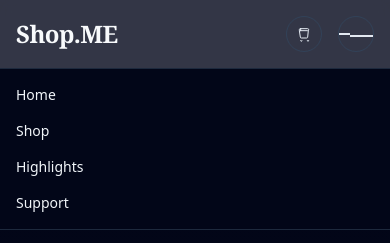
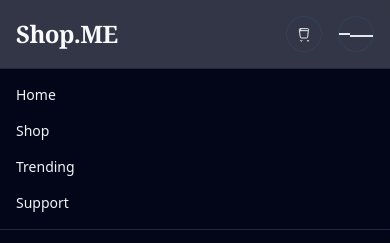
Before and after one commit to debanjo31/cdk-landing-page, a React (Vite) app: page / in a window 390 px wide. Both pictures are taken after a click on the button 356 px from the left and 34 px from the top of the page. Shown: the top 243 px of the page. Built offline with nearby package versions, Linux system fonts and the light colour scheme.

Commit message:
Update pipeline input variable for continuous deployment and modify header link text from 'Highlights' to 'Trending'

```diff
--- a/src/components/Header.tsx
+++ b/src/components/Header.tsx
@@ -40,11 +40,7 @@ const Header: React.FC<HeaderProps> = ({ cartCount, onCartToggle }) => {
             className="relative inline-flex h-9 w-9 items-center justify-center rounded-full border border-slate-700 text-slate-200 hover:border-amber-400 hover:text-amber-300"
             onClick={() => onCartToggle && onCartToggle()}
           >
-            <svg
-              aria-hidden="true"
-              viewBox="0 0 24 24"
-              className="h-4 w-4"
-            >
+            <svg aria-hidden="true" viewBox="0 0 24 24" className="h-4 w-4">
               <path
                 d="M7 4h-.5a1.5 1.5 0 0 0 0 3H7m0-3h10.5a1.5 1.5 0 0 1 0 3H7m0-3v3m2 15a1 1 0 1 1-2 0m12 0a1 1 0 1 1-2 0M5 7l1.5 9.5A1.5 1.5 0 0 0 8 18h8a1.5 1.5 0 0 0 1.48-1.23L18.5 7"
                 fill="none"
@@ -84,7 +80,7 @@ const Header: React.FC<HeaderProps> = ({ cartCount, onCartToggle }) => {
               Shop
             </a>
             <a href="#highlights" className="py-1">
-              Highlights
+              Trending
             </a>
             <a href="#support" className="py-1">
               Support
```
Also changed, not shown: 1 other file (tests, documents, lock files or other folders).
